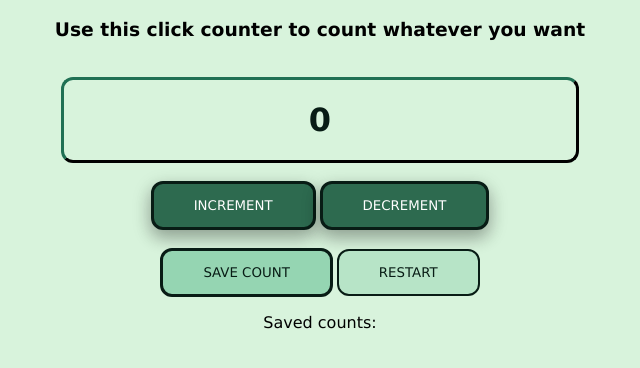
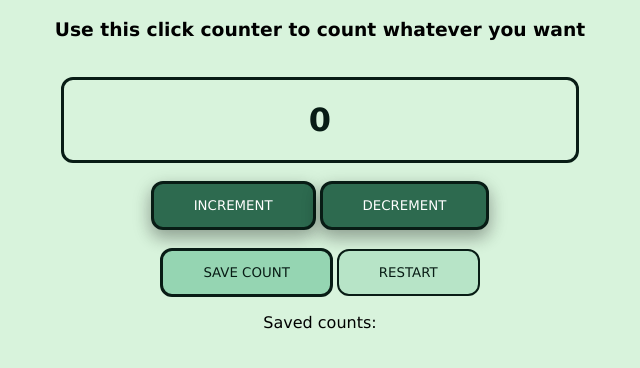
Before and after one commit to geeka04/click-counter, a plain HTML site: page index.html in a window 1280 px wide. Shown: the part 62-430 px from the top of the page, without its empty margins (320-960 px from the left). Drawn offline with Linux system fonts and the light colour scheme.

Commit message:
Update index.css

```diff
--- a/index.css
+++ b/index.css
@@ -14,7 +14,7 @@ h3 {
 }
 
 div{
-    border: 3px outset #081c15;
+    border: 3px solid #081c15;
     border-radius: 12px;
     width: 40%;
     text-align: center;
```
